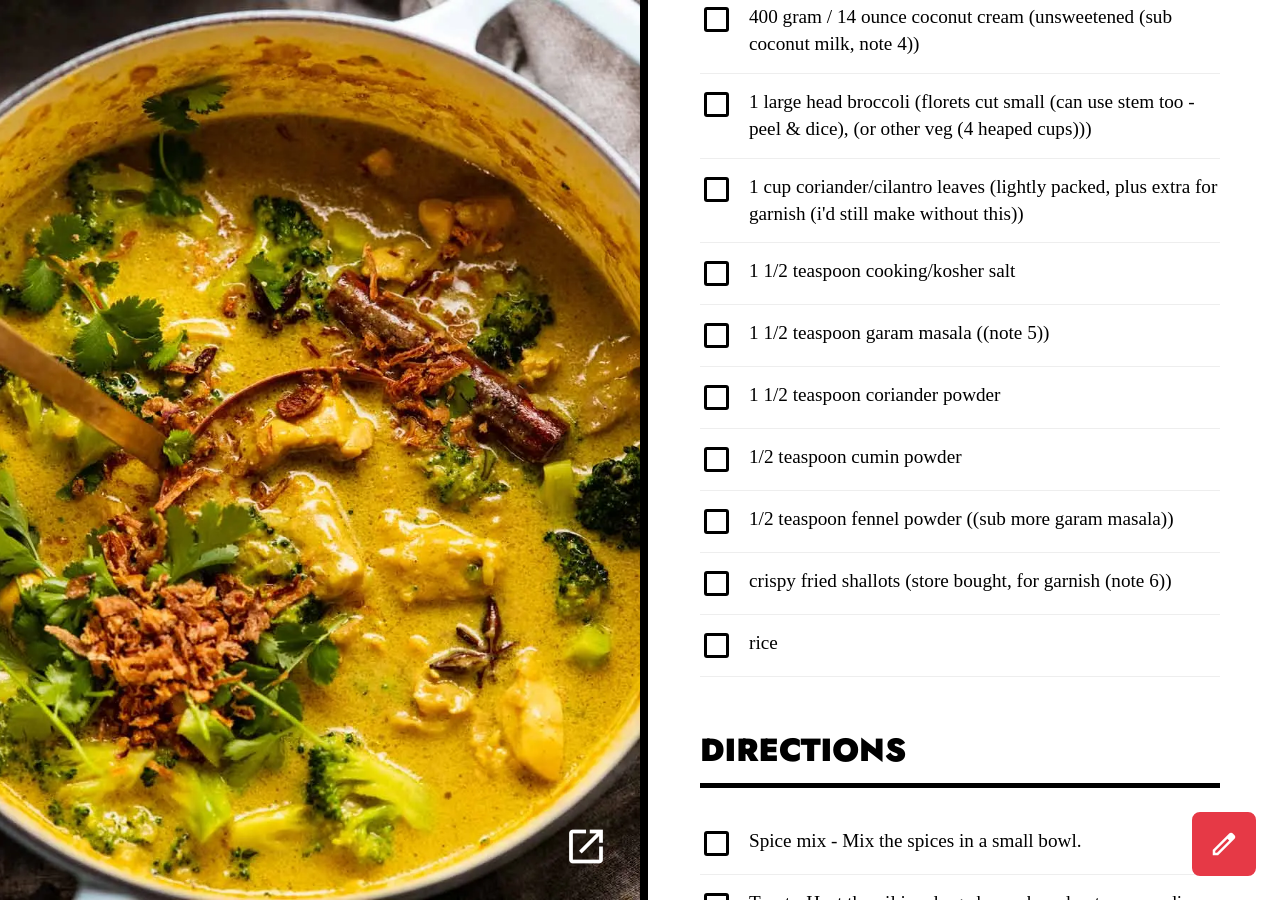
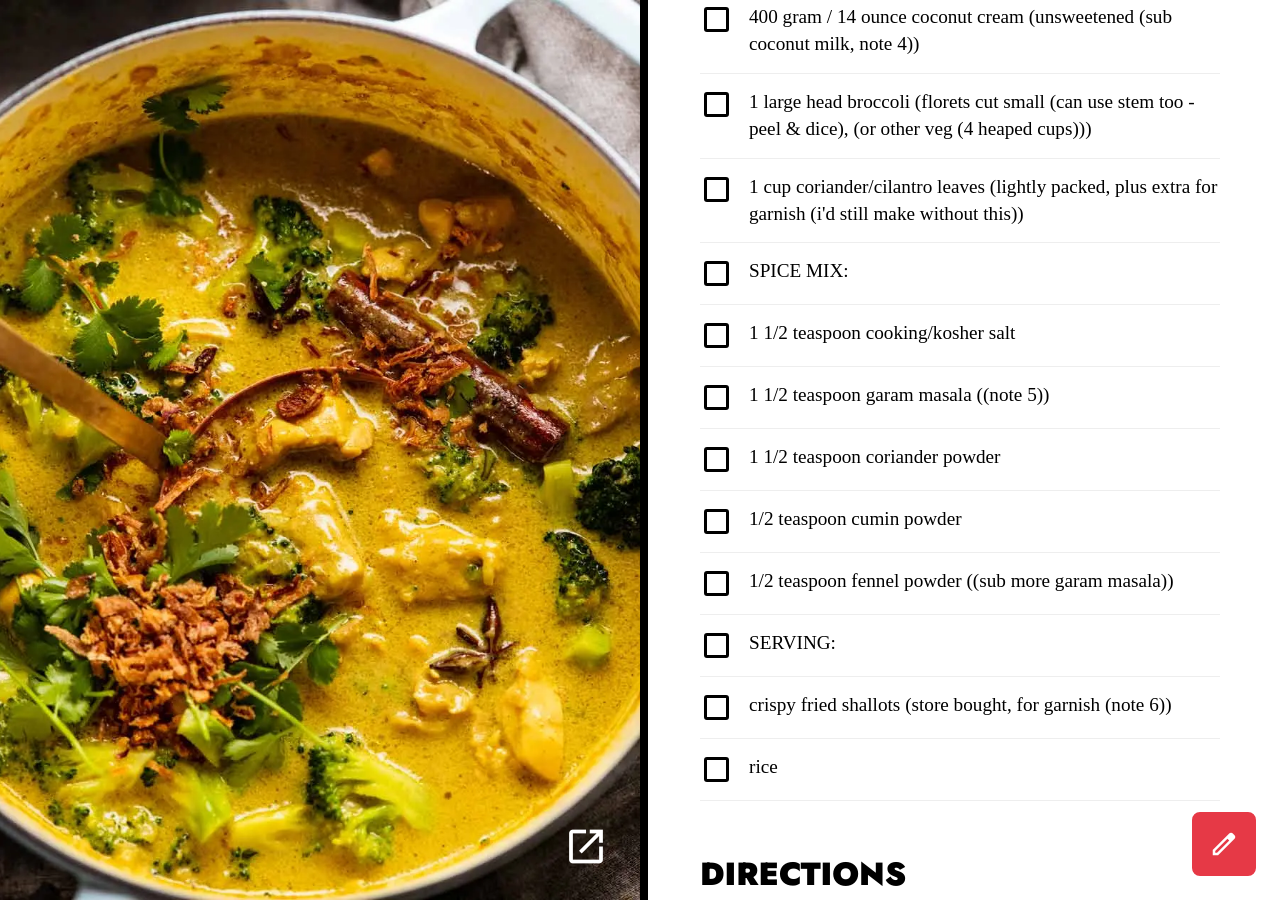
Before and after one commit to amp800/chowdown, a Jekyll site: the page built from _recipes/golden-coconut-chicken-curry.md, in a window 1280 px wide and 900 px high, scrolled down 1550 px. Built offline with Jekyll 4.4.1, drawn with Linux system fonts in a browser that asks for light colours.

Commit message:
Edit recipe _recipes/golden-coconut-chicken-curry.md

```diff
--- a/_recipes/golden-coconut-chicken-curry.md
+++ b/_recipes/golden-coconut-chicken-curry.md
@@ -27,11 +27,13 @@ ingredients:
 - 400 gram / 14 ounce coconut cream (unsweetened (sub coconut milk, note 4))
 - 1 large head broccoli (florets cut small (can use stem too - peel & dice), (or other veg (4 heaped cups)))
 - 1 cup coriander/cilantro leaves (lightly packed, plus extra for garnish (i'd still make without this))
+- 'SPICE MIX:'
 - 1 1/2 teaspoon cooking/kosher salt
 - 1 1/2 teaspoon garam masala ((note 5))
 - 1 1/2 teaspoon coriander powder
 - 1/2 teaspoon cumin powder
 - 1/2 teaspoon fennel powder ((sub more garam masala))
+- 'SERVING:'
 - crispy fried shallots (store bought, for garnish (note 6))
 - rice
 # ---
```
